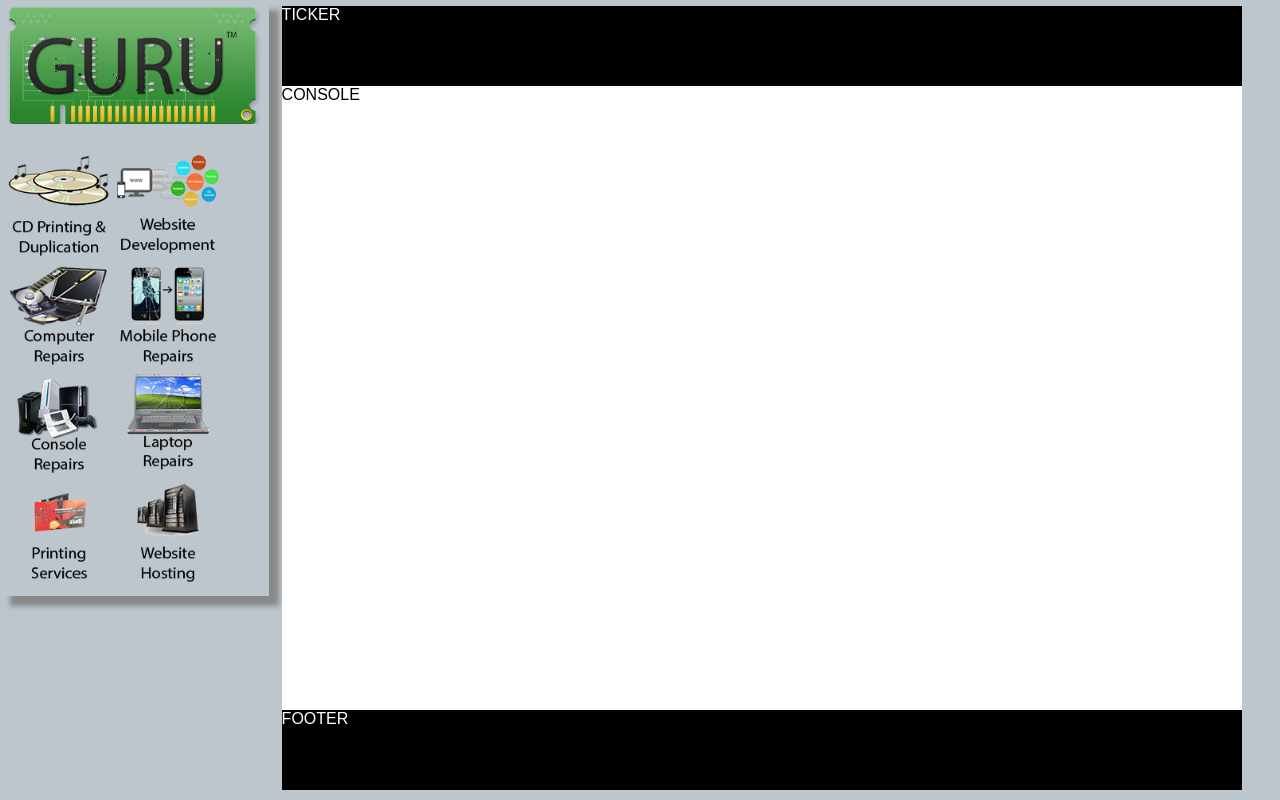
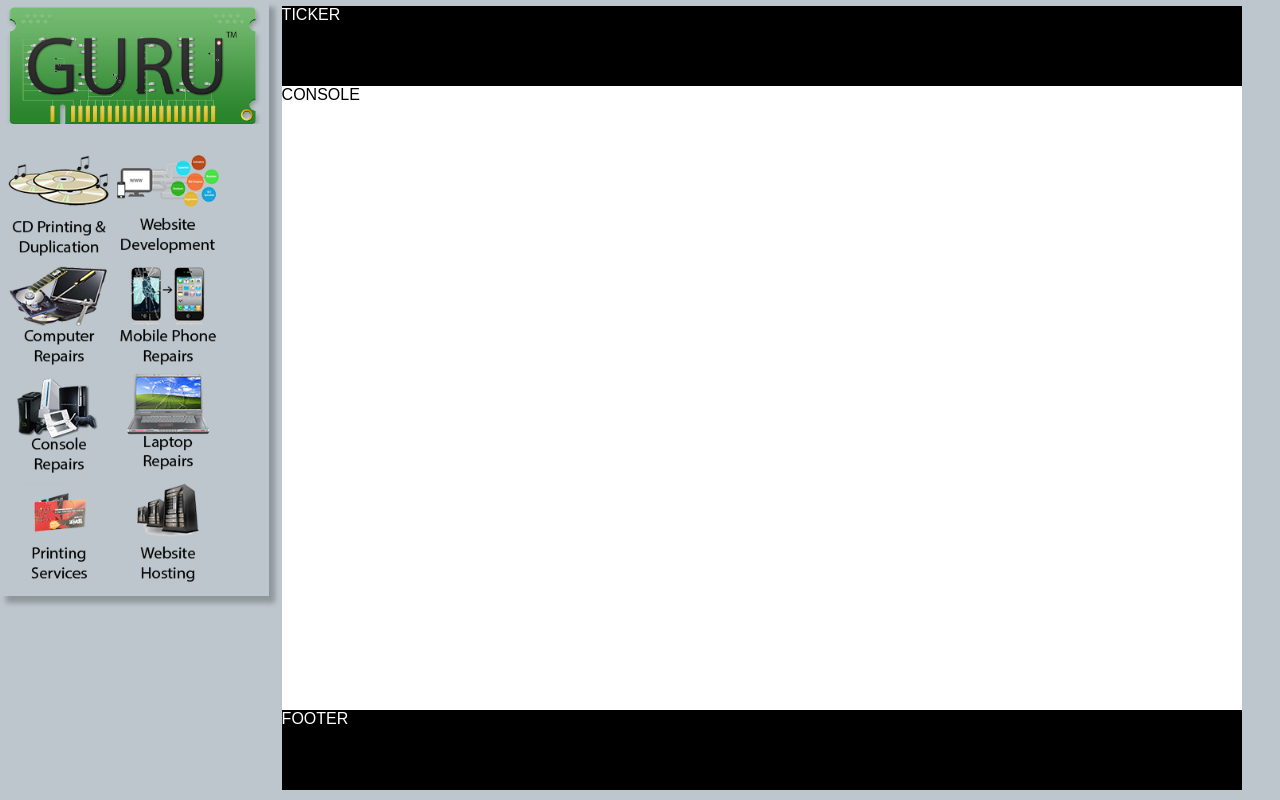
Before and after one commit to GuruComputers/GuruComputers, a PHP site: page / in a window 1280 px wide. Run offline with PHP 8.4, Linux system fonts and the light colour scheme; some libraries are stand-ins or nearby versions.

Commit message:
new box shadow

```diff
--- a/css/main.css
+++ b/css/main.css
@@ -14,7 +14,9 @@ Section One Css Rules
 	padding: .5%;
 	float:left;
 	display: block;
-	box-shadow: 10px 10px 5px #888888;
+	-webkit-box-shadow: 6px 7px 5px 0px rgba(0,0,0,0.24);
+	-moz-box-shadow: 6px 7px 5px 0px rgba(0,0,0,0.24);
+	box-shadow: 6px 7px 5px 0px rgba(0,0,0,0.24);
 }
 
 .logo {
```
